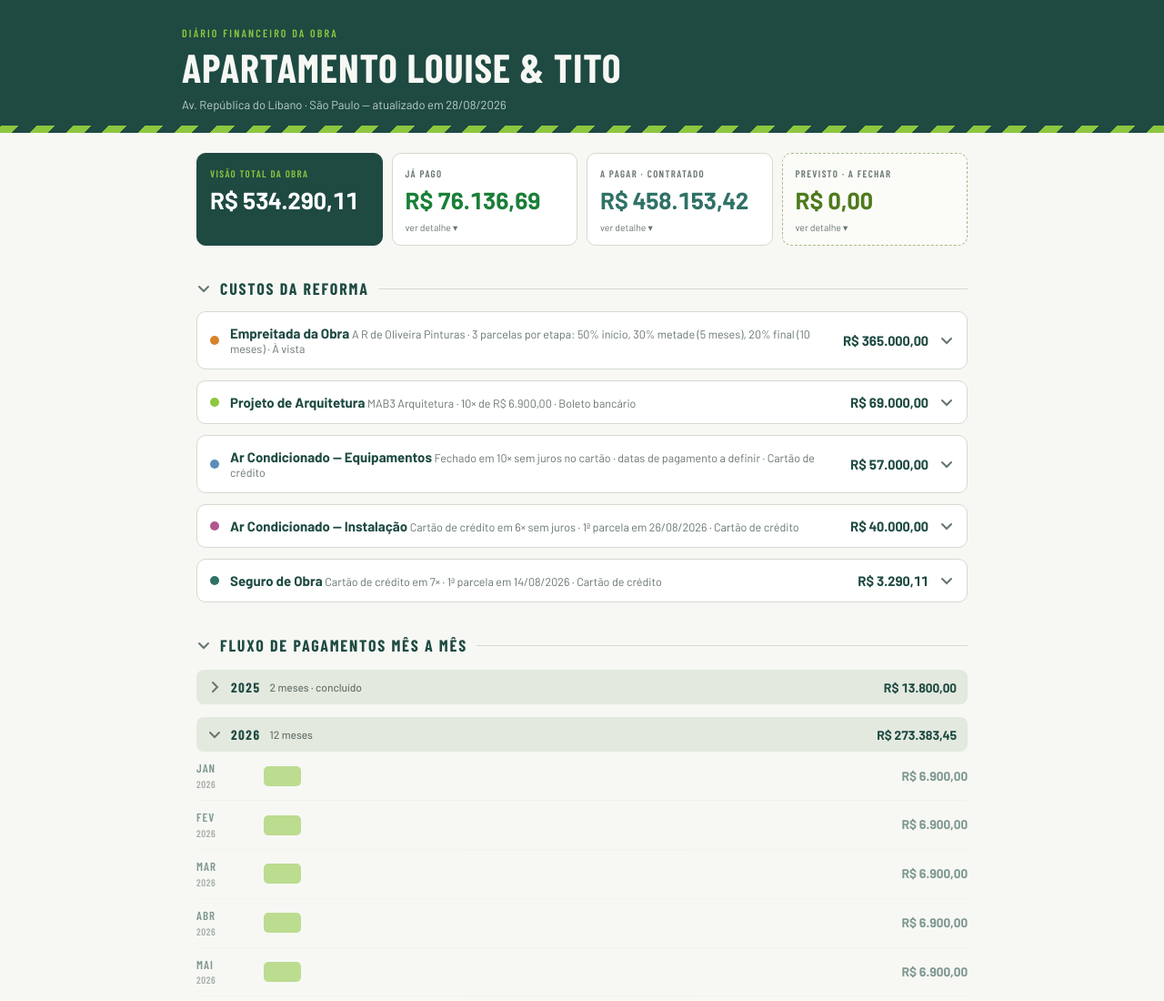
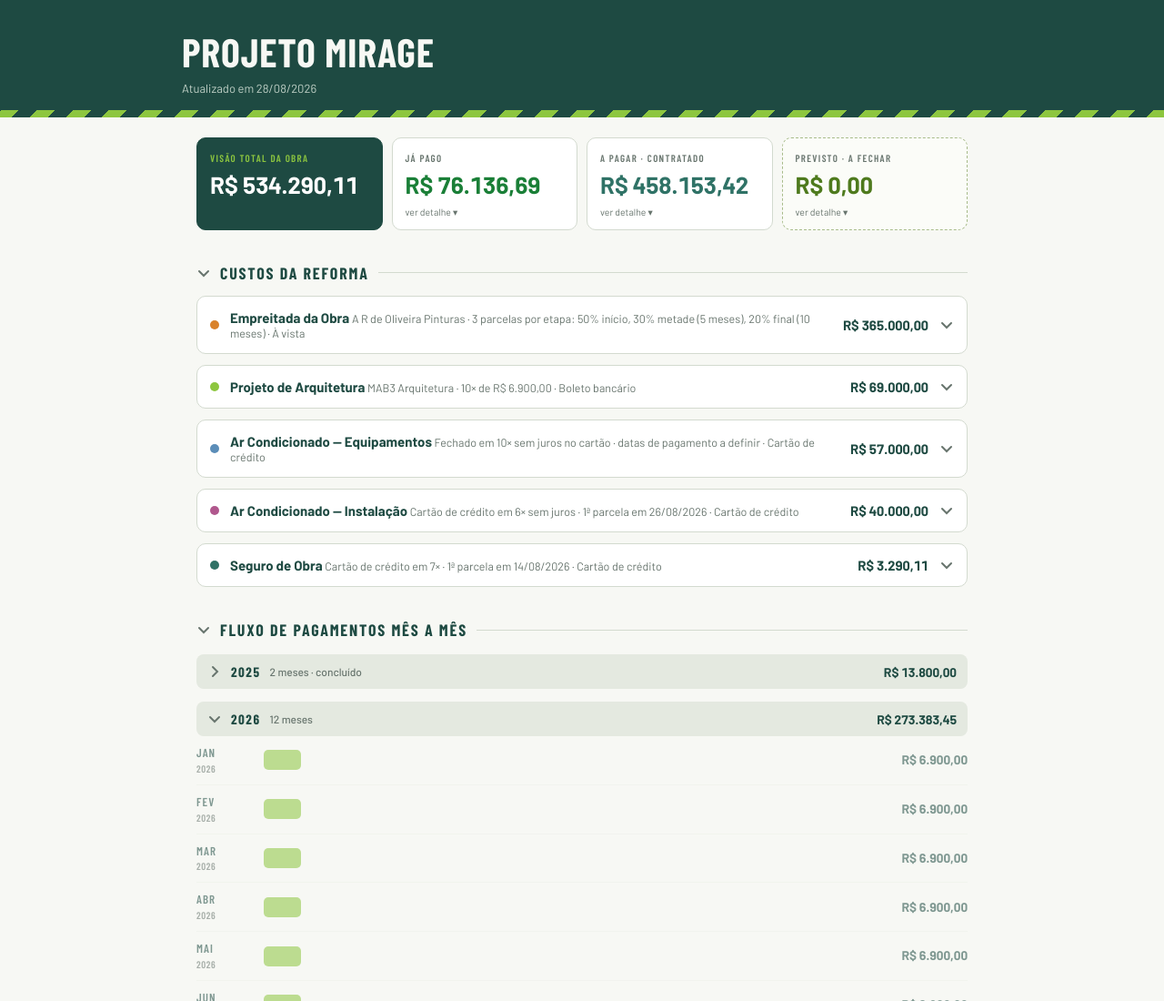
Before and after one commit to rodrigotito13/rodrigotito13.github.io, a plain HTML site: page index.html in a window 1280 px wide. Shown: the top 1100 px of the page at 91% size. Drawn offline with nearby package versions, Linux system fonts and the light colour scheme.

Commit message:
Add files via upload

```diff
--- a/index.html
+++ b/index.html
@@ -3,7 +3,7 @@
 <head>
 <meta charset="UTF-8">
 <meta name="viewport" content="width=device-width, initial-scale=1.0">
-<title>Apartamento Louise & Tito — Reforma</title>
+<title>Projeto Mirage — Reforma</title>
 <link rel="preconnect" href="https://fonts.googleapis.com">
 <link href="https://fonts.googleapis.com/css2?family=Barlow+Condensed:wght@500;600;700&family=Barlow:wght@400;500;600;700&display=swap" rel="stylesheet">
 <style>
@@ -231,9 +231,8 @@
 
 <header>
   <div class="head-inner">
-    <div class="eyebrow">Diário financeiro da obra</div>
-    <h1>Apartamento Louise &amp; Tito</h1>
-    <div class="head-sub">Av. República do Líbano · São Paulo — atualizado em 28/08/2026</div>
+    <h1>Projeto Mirage</h1>
+    <div class="head-sub">Atualizado em 28/08/2026</div>
   </div>
 </header>
 
```
